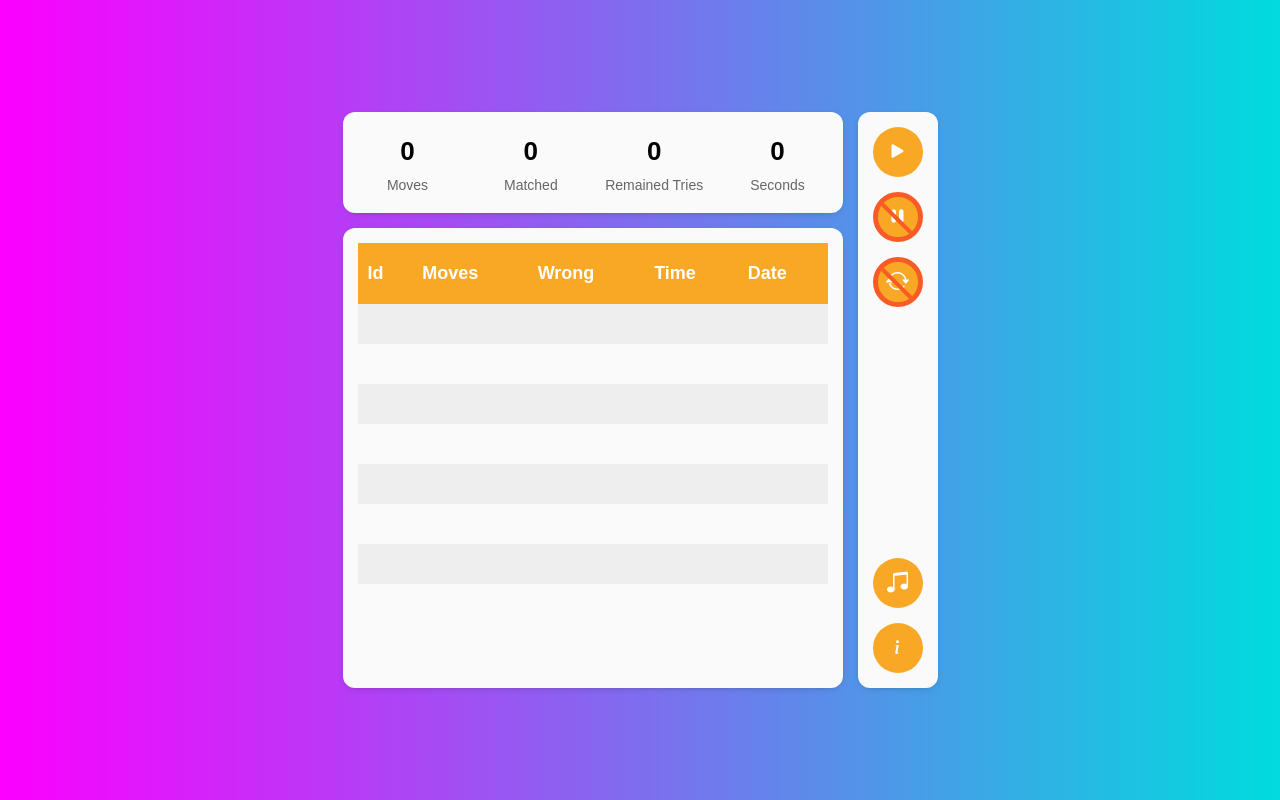
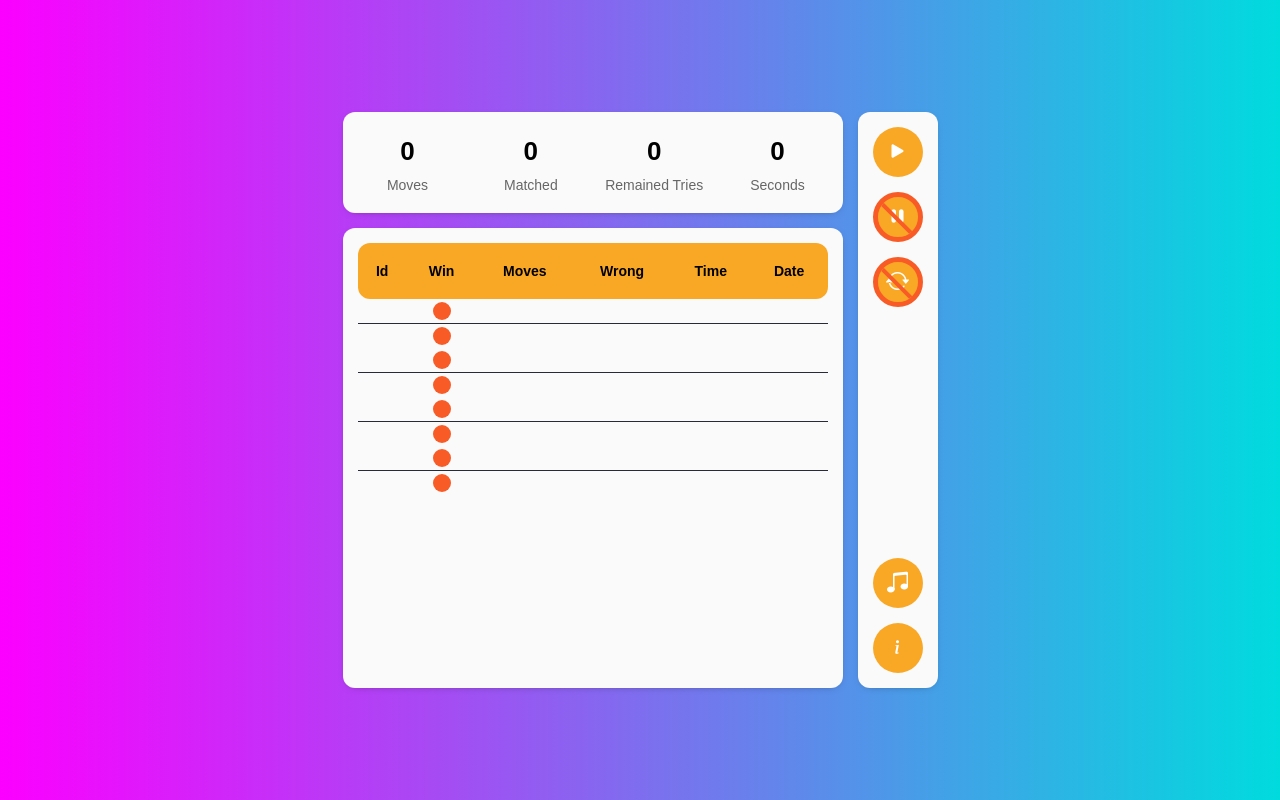
Before and after one commit to rouanis5/memory-game, a website built with Vite: page src/index.html in a window 1280 px wide. Both pictures are taken after a click on the button 897 px from the left and 648 px from the top of the page. Built offline with nearby package versions, Linux system fonts and the light colour scheme.

Commit message:
+ win sate to table

```diff
--- a/src/js/views/ranking.js
+++ b/src/js/views/ranking.js
@@ -4,8 +4,8 @@ import row from './rankingRow'
 export default function ranking(data) {
   let html = ''
   data.forEach((el, index) => {
-    const { moves, wrong, time, date } = el
-    html += row(index + 1, moves, wrong, time, date).html
+    const { moves, win, wrong, time, date } = el
+    html += row(index + 1, win, moves, wrong, time, date).html
   })
   if (!html) {
     html += row('', '', '', '', '').html.repeat(8)
--- a/src/js/views/rankingRow.js
+++ b/src/js/views/rankingRow.js
@@ -1,11 +1,12 @@
 import ViewBuilder from '../helpers/viewBuilder'
 import { formatTime, formatDate } from '../helpers/functions'
 
-export default function rankingRow(id, moves, wrong, time, date) {
+export default function rankingRow(id, win, moves, wrong, time, date) {
   const view = new ViewBuilder()
   view.setHtml(`
   <tr>
     <td>${id}</td>
+    <td class="${win === true ? 'winner' : 'loser'}"</td>
     <td>${moves}</td>
     <td>${wrong}</td>
     <td>${time ? formatTime(time) : ''}</td>
--- a/src/js/views/rankingTemplate.js
+++ b/src/js/views/rankingTemplate.js
@@ -14,12 +14,13 @@ export default function rankingTemplate(rowsHtml) {
   <table>
     <thead>
       <th>id</th>
+      <th>win</th>
       <th>moves</th>
       <th>wrong</th>
       <th>time</th>
       <th>date</th>
     </thead>
-    <div>${rowsHtml}</div>
+    <tbody>${rowsHtml}</tbody>
   </table>
   `)
 
--- a/src/scss/config/colors.scss
+++ b/src/scss/config/colors.scss
@@ -24,6 +24,7 @@ $colors: (
   btn: (
     yellow: #f9a826,
     red: #f95b26,
+    green: #2fd02f,
   )
 );
 //creating css variables
--- a/src/scss/style.scss
+++ b/src/scss/style.scss
@@ -196,22 +196,50 @@ body {
     overflow-x: scroll;
   }
 
-  tr:nth-of-type(odd) {
-    background: #eee;
+  tr {
+    &:nth-of-type(even) {
+      border-top: 1px solid var(--clr--black);
+    }
+  }
+
+  th,
+  td {
+    text-align: center;
+    padding-inline: 10px;
+    font-size: 14px;
   }
 
   th {
-    background-color: #3498db;
     background-color: var(--clr-btn-yellow);
-    color: white;
-    font-weight: bold;
     text-transform: capitalize;
+    padding-block: 20px;
+    &:first-child {
+      border-top-left-radius: $RADIUS;
+      border-bottom-left-radius: $RADIUS;
+    }
+    &:last-child {
+      border-top-right-radius: $RADIUS;
+      border-bottom-right-radius: $RADIUS;
+    }
   }
 
-  td,
-  th {
-    padding: 20px 10px;
-    text-align: left;
-    font-size: 18px;
+  td {
+    padding-block: 12px;
+    color: var(--clr-f-1);
+
+    &.winner,
+    &.loser {
+      @include before() {
+        @include center;
+        @include size(18px);
+        border-radius: $RADIUS_CIRCLE;
+      }
+    }
+    &.winner::before {
+      background-color: var(--clr-btn-green);
+    }
+    &.loser::before {
+      background-color: var(--clr-btn-red);
+    }
   }
 }
```
